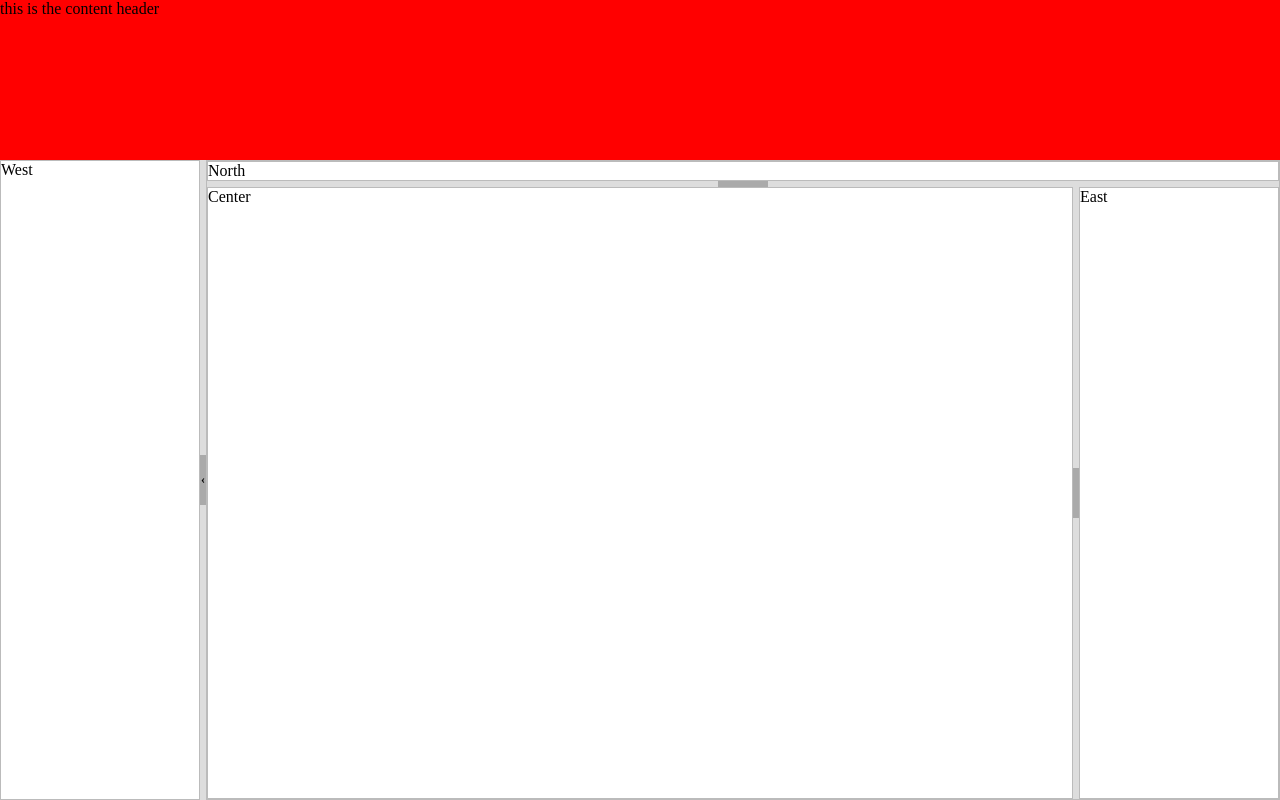
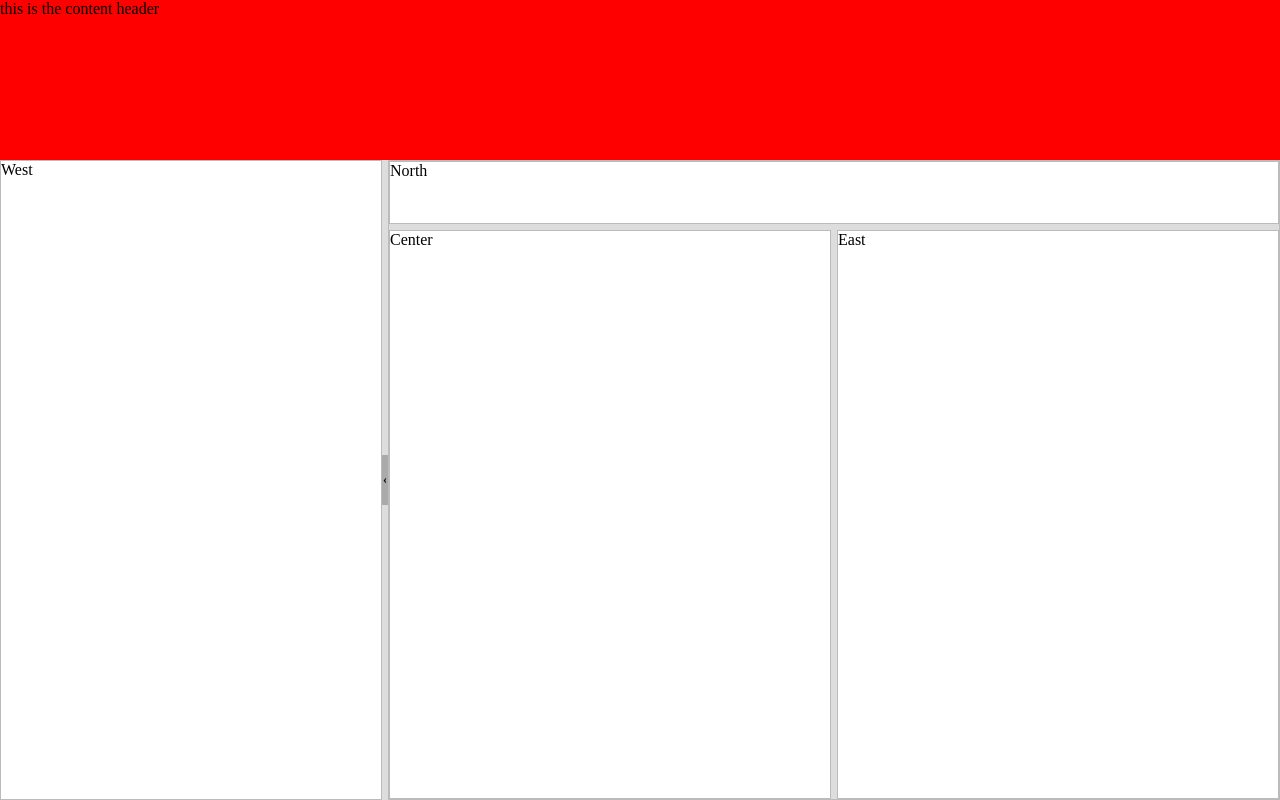
Before and after one commit to gtlambert/jquery_layout, a plain HTML site: page index.html in a window 1280 px wide. Drawn offline with nearby package versions, Linux system fonts and the light colour scheme.

Commit message:
almost done

```diff
--- a/index.html
+++ b/index.html
@@ -14,10 +14,37 @@
 		        		closable: true,
 		        		resizable: true,
 		        		togglerContent_open: "&#8249;",
-		        		togglerContent_closer: "&#8250;"
+		        		togglerContent_closed: "&#8250;",
+		        		togglerTip_open: "Hide",
+		        		togglerTip_closed: "Show",
+		        		size: "30%",
+		        		minSize: 100
+		        	},
+		        	center: {
+		        		size: "70%"
+		        	},
+		        	resizeWhileDragging: true
+		        });
+		        var rightContainer = $('#right-container').layout({
+		        	defaults: {
+		        		applyDefaultStyles: true,
+		        		resizeWhileDragging: true
+		        	},
+		        	north: {
+		        		size: "63",
+		        		resizable: false,
+		        		closable: false
+		        	},
+		        	center: {
+		        	 	size: "50%",
+		        	 	minWidth: "100"
+		        	},
+		        	east: {
+		        	 	size: "50%",
+		        	 	closable: false,
+		        	 	minSize: "100"
 		        	}
 		        });
-		        var rightContainer = $('#right-container').layout({applyDefaultStyles: true, north__resizable: false });
 		    });
 		</script>
 	</head>
--- a/main.css
+++ b/main.css
@@ -16,12 +16,12 @@ header {
 
 #left-container {
 	height: 100%;
-	width: 30%;
+
 }
 
 #right-container {
 	height: 100%;
-	width: 70%;
+	background: yellow;
 }
 
 .ui-layout-pane {
```
